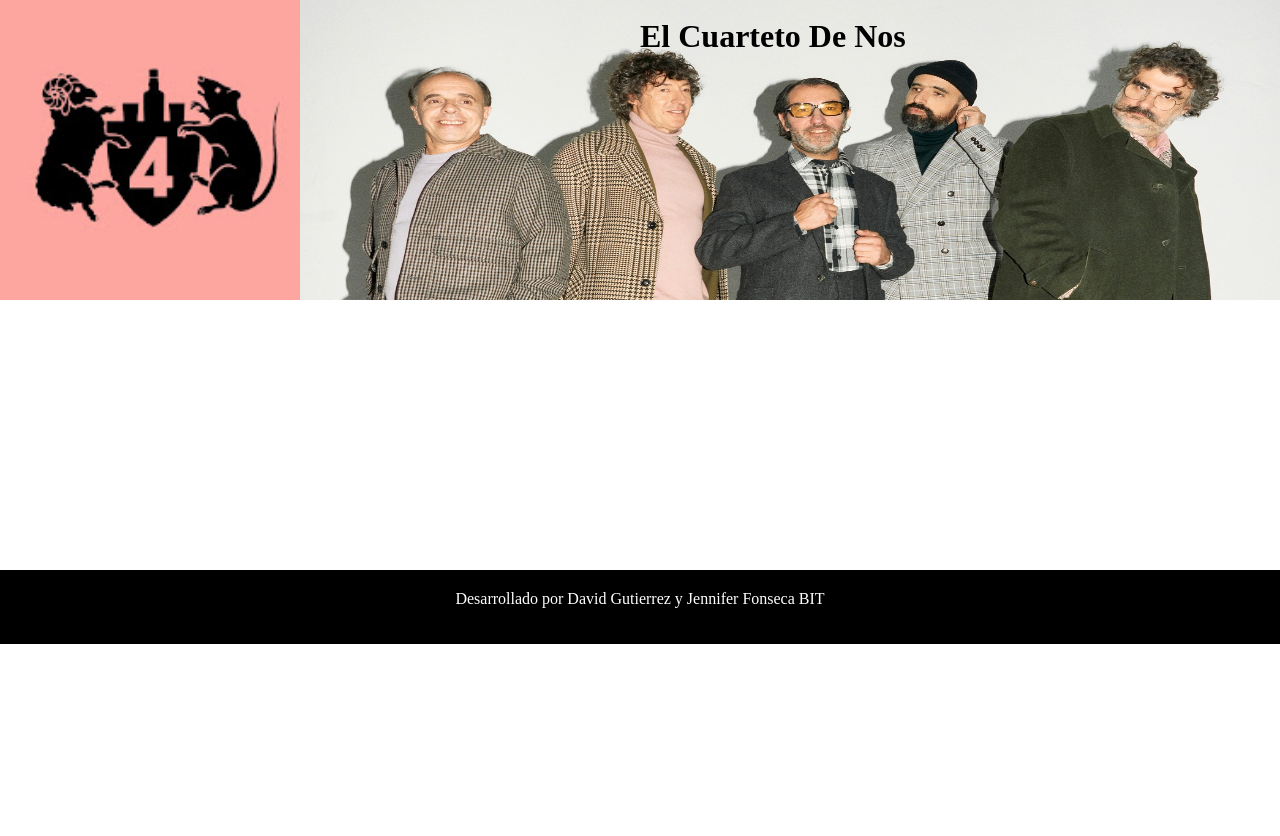
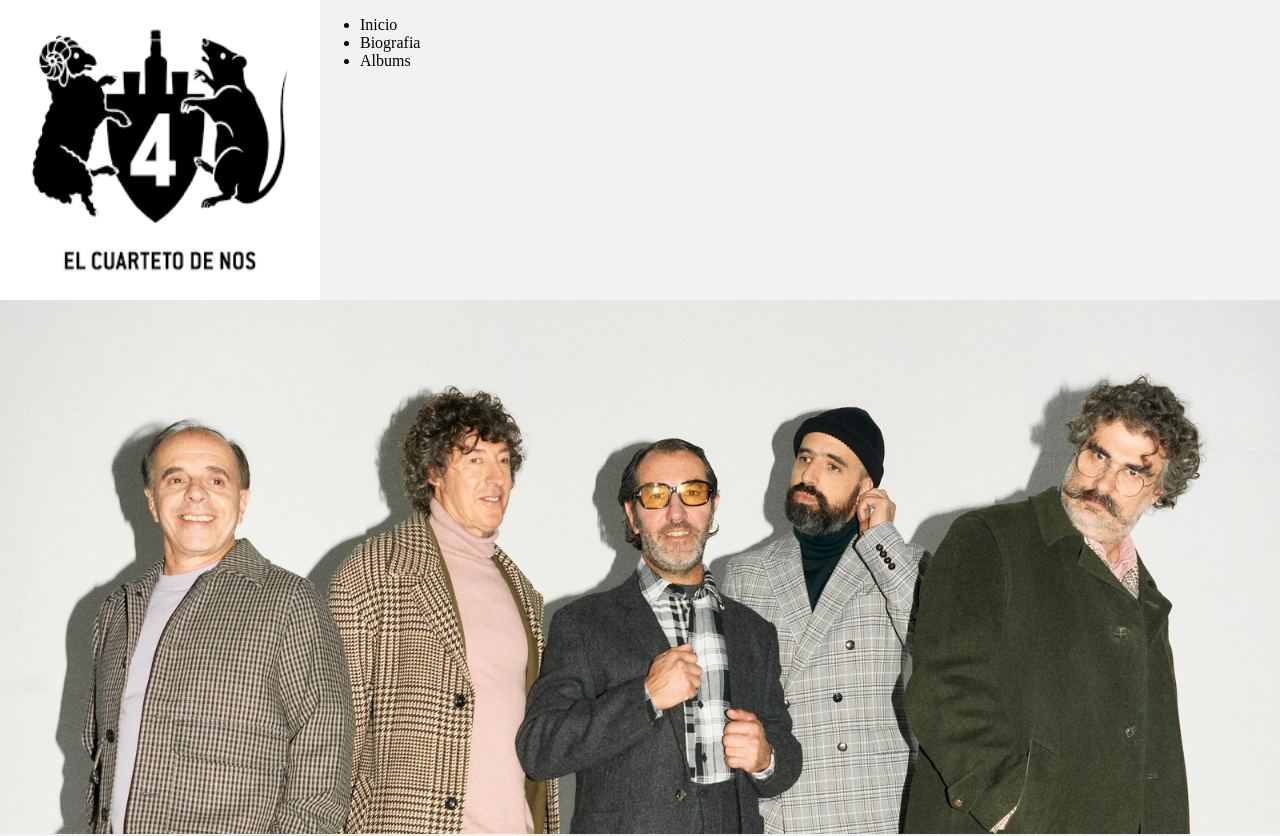
Before and after one commit to DavidGutierrezA/Trabajo-en-equipo, a plain HTML site: page index.html in a window 1280 px wide. Shown: the top 836 px of the page. Before the commit the page ends 800 px from the top, so only its background shows below. Drawn offline with Linux system fonts and the light colour scheme.

Commit message:
cambios base

```diff
--- a/index.html
+++ b/index.html
@@ -10,11 +10,17 @@
 
 <body>
     <header>
-        <img class="logo" src="Imagenes\Cuartetoperfil.jpg" alt="Logo actual del Cuarteto">
-        <img class="foto" src="Imagenes/cuartetoportada2.jpg" alt="Foto del Cuarteto de Nos">
-        <h1 class="titulo"> El Cuarteto De Nos </h1>
+        <img class="logo" src="Imagenes/Cuartetodenos.logo.jpg" alt="Logo actual del Cuarteto">
+        <nav class="navegacion">
+            <ul class="listanav">
+                <li> Inicio</li>
+                <li> Biografia</li>
+                <li> Albums</li>
 
+            </ul>
+        </nav>
     </header>
+    <img class="foto" src="Imagenes/cuartetoportada2.jpg" alt="Foto del Cuarteto de Nos">
     <footer class="footer">
         <p class="text-footer"> Desarrollado por David Gutierrez y Jennifer Fonseca BIT</p>
     </footer>
--- a/styles.css
+++ b/styles.css
@@ -1,39 +1,39 @@
 body {
     margin: 0;
+    background-color: #F2F2F2;
 }
 
 header {
     width: 100%;
     height: 300px;
-    /*
-    background-image: url(Imagenes/cuartetoportada.jpg);
-    background-repeat: no-repeat;
-    background-size: 1300px;
-    */
     top: 0px;
     display: flex;
-    background-color: #FDA69F;
+    background-color:  #F2F2F2;
 
 }
-.foto{
-    width: 1500px;
+.listanav{
+     display: inline-block;
+    }
+.foto {
+    width: 100%;
 }
 
 .titulo {
-    position: absolute; /*Agregue el position para que el titulo quedara encima de la imagen*/
+    position: absolute;
+    /*Agregue el position para que el titulo quedara encima de la imagen*/
     width: 400px;
     height: 50px;
-    margin-left: 50%;
+    margin-left: 44%;
     line-height: 30px;
 }
 
 .logo {
-    height: 300px;
-    width: 300px;
+    height:auto ;
+    width: 25%;
     justify-content: left;
 }
 
-.footer{
+.footer {
     background-color: black;
     color: white;
     text-align: center;
@@ -41,6 +41,7 @@ header {
     margin-top: 270px;
 
 }
-.text-footer{
+
+.text-footer {
     padding-top: 20px;
 }
```
Also changed, not shown: Imagenes/Cuarteto.jpeg (deleted), Imagenes/Cuartetodenos.logo.jpg (added), Imagenes/Cuartetoperfil.jpg (deleted).
